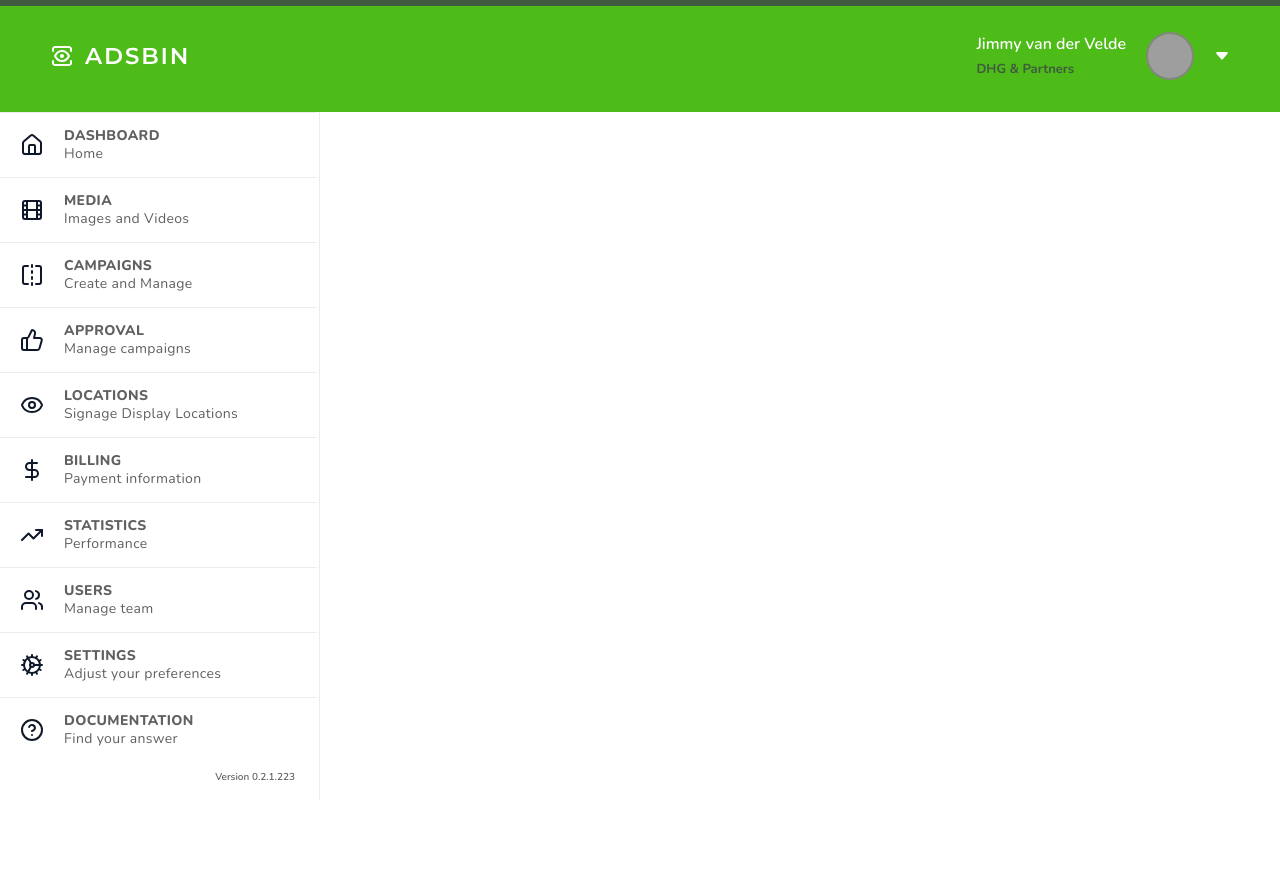
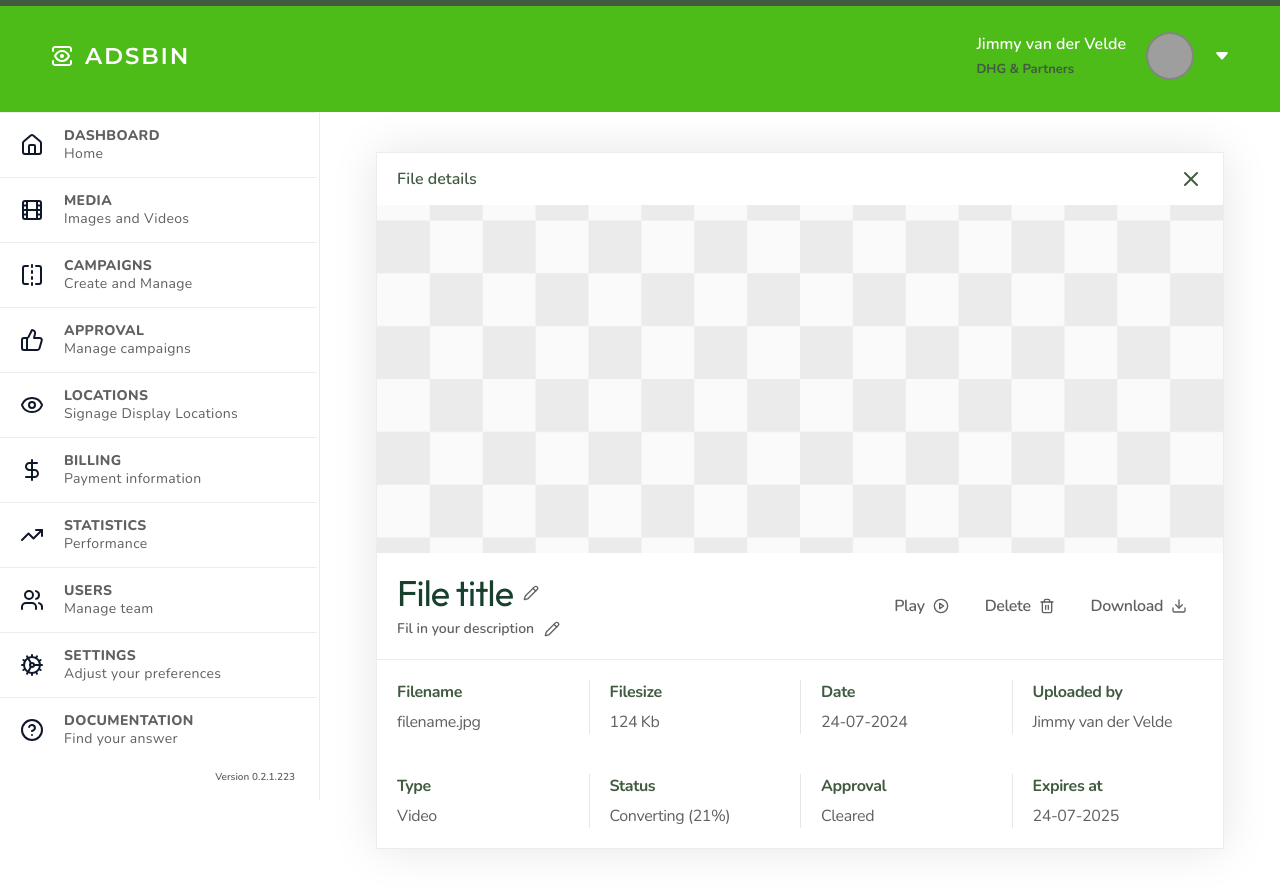
Before and after one commit to puneet93/adsbin-nextjs, a Next.js app: page /media/1 in a window 1280 px wide. Before the commit the page ends 800 px from the top, so only its background shows below. Built offline with nearby package versions, Linux system fonts and the light colour scheme; grey boxes are pictures that could not be loaded.

Commit message:
Media Detail page

```diff
--- a/src/app/media/[slug]/page.tsx
+++ b/src/app/media/[slug]/page.tsx
@@ -1,9 +1,10 @@
 import LayoutSidebar from "@/app/layoutSidebar";
+import MediaDetailsUI from "@/app/ui/mediaDetails";
 
 export default function page(){
     return(
         <LayoutSidebar>
-
+            <MediaDetailsUI />
         </LayoutSidebar>
     )
 }
--- /dev/null
+++ b/src/app/ui/components/fileDetailHeader.tsx
@@ -0,0 +1,15 @@
+import { Pencil } from "lucide-react";
+import FileDetailsControl from "./fileDetailsControls";
+
+export default function FileDetailHeader(){
+    return(
+        <div className="flex items-center flex-wrap gap-2.5 justify-between p-5 border-b border-gray-light">
+            <div>
+                <h1 className="font-outfit tracking-tight mb-1.5 font-normal md:text-4xl text-2xl text-green-text flex items-center gap-2.5">File title <Pencil size={16} className="text-body" /></h1>
+                <p className="text-body text-sm font-semibold flex items-center gap-2.5">Fil in your description <Pencil size={16} className="text-body" /></p>
+            </div>
+
+            <FileDetailsControl />
+        </div>
+    )
+}
--- /dev/null
+++ b/src/app/ui/components/fileDetailItem.tsx
@@ -0,0 +1,8 @@
+export default function FileDetailItem({title, info}:{title:string, info:string}){
+    return(
+        <div className="tracking-tight flex flex-col gap-1.5 px-5 text-base">
+            <h2 className="font-bold text-black">{title}</h2>
+            <p className="text-body">{info}</p>
+        </div>
+    )
+}
--- /dev/null
+++ b/src/app/ui/components/fileDetailItems.tsx
@@ -0,0 +1,20 @@
+import FileDetailItem from "./fileDetailItem";
+
+export default function FileDetailItems(){
+    return(
+        <>
+            <div className="grid lg:grid-cols-4 grid-cols-2 gap-y-5 divide-x py-5">
+                <FileDetailItem title="Filename" info="filename.jpg" />
+                <FileDetailItem title="Filesize" info="124 Kb" />
+                <FileDetailItem title="Date" info="24-07-2024" />
+                <FileDetailItem title="Uploaded by" info="Jimmy van der Velde" />
+            </div>
+            <div className="grid lg:grid-cols-4 grid-cols-2 gap-y-5 divide-x py-5">
+                <FileDetailItem title="Type" info="Video" />
+                <FileDetailItem title="Status" info="Converting (21%)" />
+                <FileDetailItem title="Approval" info="Cleared" />
+                <FileDetailItem title="Expires at" info="24-07-2025" />
+            </div>
+        </>
+    )
+}
--- /dev/null
+++ b/src/app/ui/components/fileDetailsControls.tsx
@@ -0,0 +1,12 @@
+import { Button } from "@/components/ui/button";
+import { Download, PlayCircle, Trash2 } from "lucide-react";
+
+export default function FileDetailsControl(){
+    return(
+        <div className="flex items-center flex-wrap gap-1">
+            <Button variant="ghost" className="text-base font-semibold tracking-tight text-body">Play <PlayCircle /></Button>
+            <Button variant="ghost" className="text-base font-semibold tracking-tight text-body">Delete <Trash2 /></Button>
+            <Button variant="ghost" className="text-base font-semibold tracking-tight text-body">Download <Download /></Button>
+        </div>
+    )
+}
--- /dev/null
+++ b/src/app/ui/components/preview.tsx
@@ -0,0 +1,9 @@
+import Image from "next/image";
+
+export default function Preview(){
+    return(
+        <>
+            <Image src="/Preview.png" alt="Preview" width={1920} height={424} className="block" />
+        </>
+    )
+}
--- a/src/app/ui/mediaDetails.tsx
+++ b/src/app/ui/mediaDetails.tsx
@@ -1,5 +1,23 @@
+import { X } from "lucide-react";
+import Preview from "./components/preview";
+import FileDetailHeader from "./components/fileDetailHeader";
+import FileDetailItems from "./components/fileDetailItems";
+
 export default function MediaDetailsUI(){
-    return{
+    return(
+        <div className="container px-md-0 px-4 mx-auto w-full">
+            <div className="shadow-container border border-gray-light">
+                <div className="py-3.5 text-black px-5 flex items-center justify-between border-bottom border-gray-light">
+                    <h2 className="text-base font-semibold">File details</h2>
+                    <button><X color="#415B41" /></button>
+                </div>
 
-    }
+                <Preview />
+
+                <FileDetailHeader />
+
+                <FileDetailItems />
+            </div>
+        </div>
+    )
 }
--- a/src/app/ui/mediaPage.tsx
+++ b/src/app/ui/mediaPage.tsx
@@ -6,8 +6,8 @@ import {
     DropdownMenuTrigger,
   } from "@/components/ui/dropdown-menu"
 import { Input } from "@/components/ui/input"
+import { Ellipsis, Search } from "lucide-react"
 import { DataTable } from "./components/Datatable"
-import { Ellipsis, Search } from "lucide-react"
 
 export default function MediaData(){
     return(
--- a/tailwind.config.ts
+++ b/tailwind.config.ts
@@ -13,14 +13,19 @@ export default {
   			background: 'var(--background)',
   			foreground: 'var(--foreground)',
 			black: '#415B41',
+			'green-text': '#17412D',
 			green: '#4DBB18',
-			body: '#606060'
+			body: '#606060',
+			'gray-light': '#ECECEC',
   		},
   		borderRadius: {
   			lg: 'var(--radius)',
   			md: 'calc(var(--radius) - 2px)',
   			sm: 'calc(var(--radius) - 4px)'
-  		}
+  		},
+		boxShadow:{
+			container: "0px 0px 44px 0px rgba(0,0,0,0.1)"
+		}
   	}
   },
   plugins: [require("tailwindcss-animate")],
```
Also changed, not shown: public/Preview.png (added).
